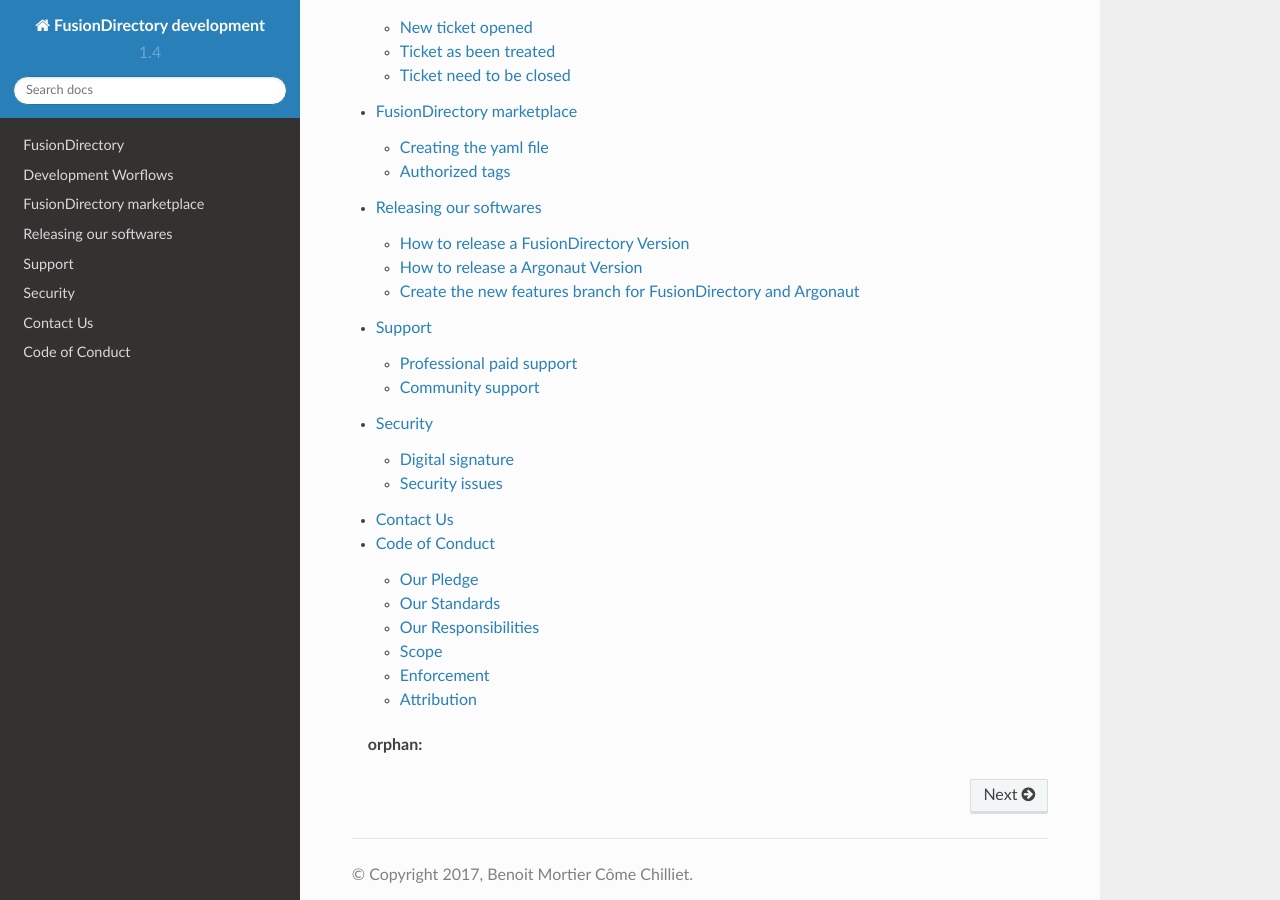
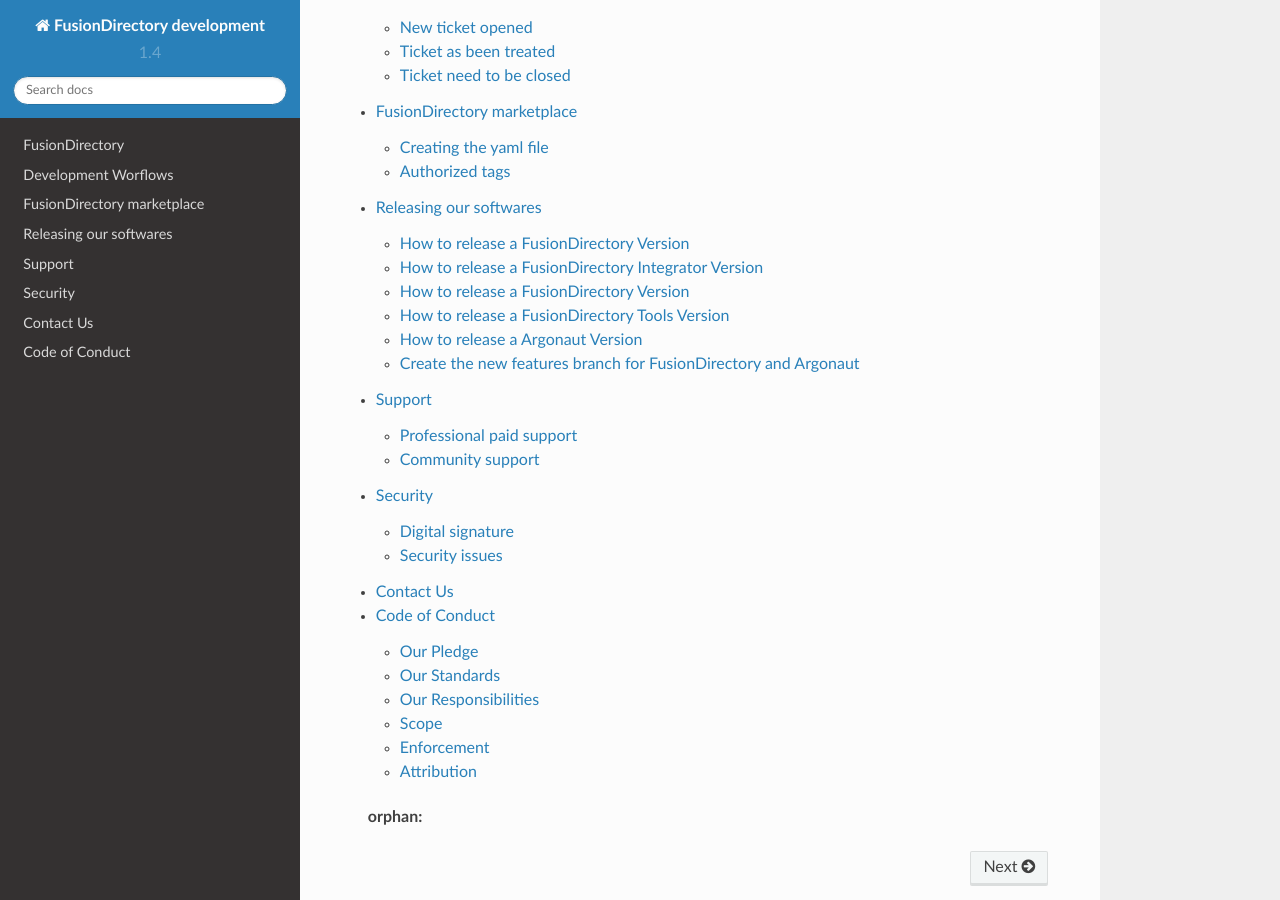
Before and after one commit to fusiondirectory/fusiondirectory-dev-manual, a Sphinx documentation site: the page built from source/index.rst, in a window 1280 px wide and 900 px high, scrolled down 976 px. Built offline with Sphinx 7.4.7 and the Read the Docs theme 2.0.0, drawn with Linux system fonts in a browser that asks for light colours; some of the changed lines change nothing that is shown.

Commit message:
Resolve "Add documentation for integrator, tools, orchestrator"

```diff
--- /dev/null
+++ b/source/releasing/fusiondirectory-integrator.rst
@@ -0,0 +1,83 @@
+How to release a FusionDirectory Integrator Version
+===================================================
+
+-  Update the AUTHORS.md file
+-  Updates the Changelog.md file
+-  Write the upgrade documentation
+-  Update the UPGRADE.md
+-  Merge the fixes branch into master
+
+All those operations have to be made onto the 1.x-fixes branch each one
+of them inside a ticket with the label ~release and with a **MR**
+
+Update the AUTHORS file
+^^^^^^^^^^^^^^^^^^^^^^^
+
+Add the authors of all the patchs we received to the AUTHORS file
+
+::
+
+   * Markus Amersdorfer <der.plusch@subnet.at>
+       Wiki setup, Testing, hints, proposals
+
+Updates the Changelog.md
+^^^^^^^^^^^^^^^^^^^^^^^^
+
+To update the Changelog.md you must first run the following command, at the end you have to put the milestone you want a changelog for
+
+.. code:: shell
+
+   gitlab_changelog.py --config-file ~/.python-gitlab.cfg --gitlab fd --project "fusiondirectory/fusiondirectory-integrator" "FusionDirectory Integrator 1.1"
+
+Update the user documentation
+^^^^^^^^^^^^^^^^^^^^^^^^^^^^^
+
+open an issue ins the  `user manual issues`_ to update the release notes for
+the supported version, label this issue ~release and with the correct
+milestone
+
+The content should got into **source/fusiondirectory-integrator/supported**
+
+the file should be named like in this example current version to new version
+
+1.0-to-1.1.rst
+
+Update the UPGRADE documentation
+^^^^^^^^^^^^^^^^^^^^^^^^^^^^^^^^
+
+Update UPGRADE.md with a new section for the new version corresponding
+to what you have put into `user manual supported`_ after updating the documentation
+for the release
+
+you can run for example
+
+.. code:: shell
+
+   pandoc --from rst --to markdown -o 1.0-to-1.1.md 1.0-to-1.1.rst
+
+directly in the user-manual source to generate the content to copy/paste at the end of UPGRADE.MD
+
+Merge the fixes branch into master
+^^^^^^^^^^^^^^^^^^^^^^^^^^^^^^^^^^
+
+Only a gitlab master account user can do the merge on the master branch
+
+Tag the release
+^^^^^^^^^^^^^^^
+
+After merging the release we need to tag the release. go to `FusionDirectory Integrator tags`_
+
+-  Paste the Changelog.md corresponding to the release we just made
+
+Run the ci for the fusiondirectory-integrator website
+^^^^^^^^^^^^^^^^^^^^^^^^^^^^^^^^^^^^^^^^^^^^^^^^^^^^^
+
+Once the tags for a release are created the CI of fusiondirectory-integrator needs to run
+to update the fusiondirectory integrator website.
+
+The CI is at `FusionDirectory Integrator API`_
+
+.. _user manual issues: https://gitlab.fusiondirectory.org/fusiondirectory/user-manual/-/issues
+.. _user manual supported : https://fusiondirectory-user-manual.readthedocs.io/en/latest/fusiondirectory-integrator/update/supported/index.html
+.. _FusionDirectory Integrator tags : https://gitlab.fusiondirectory.org/fusiondirectory/fusiondirectory-integrator/-/tags
+.. _Fusiondirectory Integrator API : https://gitlab.fusiondirectory.org/applications/fusiondirectory-integrator/-/pipelines
--- /dev/null
+++ b/source/releasing/fusiondirectory-orchestrator.rst
@@ -0,0 +1,83 @@
+How to release a FusionDirectory Version
+========================================
+
+-  Update the AUTHORS.md file
+-  Updates the Changelog.md
+-  Write the upgrade documentation
+-  Update the UPGRADE.md
+-  Merge the fixes branch into master
+
+All those operations have to be made onto the 1.x-fixes branch each one
+of them inside a ticket with the label ~release and with a **MR**
+
+Update the AUTHORS file
+^^^^^^^^^^^^^^^^^^^^^^^
+
+Add the authors of all the patchs we received to the AUTHORS file
+
+::
+
+   * Markus Amersdorfer <der.plusch@subnet.at>
+       Wiki setup, Testing, hints, proposals
+
+Updates the Changelog.md
+^^^^^^^^^^^^^^^^^^^^^^^^
+
+To update the Changelog.md you must first run the following command, at the end you have to put the milestone you want a changelog for
+
+.. code:: shell
+
+   gitlab_changelog.py --config-file ~/.python-gitlab.cfg --gitlab fd --project "fusiondirectory/fusiondirectory-orchestrator "FusionDirectory Orchestrator 1.1"
+
+Update the user documentation
+^^^^^^^^^^^^^^^^^^^^^^^^^^^^^
+
+open an issue ins the  `user manual issues`_ to update the release notes for
+the supported version, label this issue ~release and with the correct
+milestone
+
+The content should got into **source/fusiondirectory-orchestrator/update/supported**
+
+the file should be named like in this example current version to new version
+
+1.0-to-1.1.rst
+
+Update the UPGRADE documentation
+^^^^^^^^^^^^^^^^^^^^^^^^^^^^^^^^
+
+Update UPGRADE.md with a new section for the new version corresponding
+to what you have put into `user manual supported`_ after updating the documentation
+for the release
+
+you can run for example
+
+.. code:: shell
+
+   pandoc --from rst --to markdown -o 1.0-to-1.1.md 1.0-to-1.1.rst
+
+directly in the user-manual source to generate the content to copy/paste at the end of UPGRADE.MD
+
+Merge the fixes branch into master
+^^^^^^^^^^^^^^^^^^^^^^^^^^^^^^^^^^
+
+Only a gitlab master account user can do the merge on the master branch
+
+Tag the release
+^^^^^^^^^^^^^^^
+
+After merging the release we need to tag the release. go to `FusionDirectory Orchestrator tags`_
+
+-  Paste the Changelog.md corresponding to the release we just made
+
+Run the ci for the FusionDirectory Orchestrator website
+^^^^^^^^^^^^^^^^^^^^^^^^^^^^^^^^^^^^^^^^^^^^^^^^^^^^^^^
+
+Once the tag for a release are created the CI of FusionDirectory Orchestrator project needs to run
+to update the FusionDirectory Orchestrator API website
+
+The CI is at `FusionDirectory Orchestrator API`_
+
+.. _user manual issues: https://gitlab.fusiondirectory.org/fusiondirectory/user-manual/-/issues
+.. _user manual supported : https://fusiondirectory-user-manual.readthedocs.io/en/latest/fusiondirectory-orchestrator/update/supported/index.html
+.. _FusionDirectory Orchestrator tags : https://gitlab.fusiondirectory.org/fusiondirectory/fusiondirectory-orchestrator/-/tags
+.. _FusionDirectory Orchestrator API : https://gitlab.fusiondirectory.org/applications/fusiondirectory-orchestrator/-/pipelines
--- /dev/null
+++ b/source/releasing/fusiondirectory-tools.rst
@@ -0,0 +1,74 @@
+How to release a FusionDirectory  Tools Version
+===============================================
+
+-  Update the AUTHORS.md file
+-  Updates the Changelog.md
+-  Write the upgrade documentation
+-  Update the UPGRADE.md
+-  Merge the fixes branch into master
+
+All those operations have to be made onto the 1.x-fixes branch each one
+of them inside a ticket with the label ~release and with a **MR**
+
+Update the AUTHORS file
+^^^^^^^^^^^^^^^^^^^^^^^
+
+Add the authors of all the patchs we received to the AUTHORS file
+
+::
+
+   * Markus Amersdorfer <der.plusch@subnet.at>
+       Wiki setup, Testing, hints, proposals
+
+Updates the Changelog.md
+^^^^^^^^^^^^^^^^^^^^^^^^
+
+To update the Changelog.md you must first run the following command, at the end you have to put the milestone you want a changelog for
+
+.. code:: shell
+
+   gitlab_changelog.py --config-file ~/.python-gitlab.cfg --gitlab fd --project "fusiondirectory/fusiondirectory-tools "FusionDirectory Tools 1.1"
+
+Update the user documentation
+^^^^^^^^^^^^^^^^^^^^^^^^^^^^^
+
+open an issue ins the  `user manual issues`_ to update the release notes for
+the supported version, label this issue ~release and with the correct
+milestone
+
+The content should got into **source/fusiondirectory-tools/update/supported**
+
+the file should be named like in this example current version to new version
+
+ex: 1.0-to-1.1.rst
+
+Update the UPGRADE documentation
+^^^^^^^^^^^^^^^^^^^^^^^^^^^^^^^^
+
+Update UPGRADE.md with a new section for the new version corresponding
+to what you have put into `user manual supported`_ after updating the documentation
+for the release
+
+you can run for example
+
+.. code:: shell
+
+   pandoc --from rst --to markdown -o 1.0-to-1.1.md 1.0-to-1.1.rst
+
+directly in the user-manual source to generate the content to copy/paste at the end of UPGRADE.MD
+
+Merge the fixes branch into master
+^^^^^^^^^^^^^^^^^^^^^^^^^^^^^^^^^^
+
+Only a gitlab master account user can do the merge on the master branch
+
+Tag the release
+^^^^^^^^^^^^^^^
+
+After merging the release we need to tag the release. go to `FusionDirectory Tools tags`_
+
+-  Paste the Changelog.md corresponding to the release we just made
+
+.. _user manual issues: https://gitlab.fusiondirectory.org/fusiondirectory/user-manual/-/issues
+.. _user manual supported : https://fusiondirectory-user-manual.readthedocs.io/en/latest/fusiondirectory/update/supported/index.html
+.. _FusionDirectory Tools tags : https://gitlab.fusiondirectory.org/fusiondirectory/fusiondirectory-tools/-/tags
--- a/source/releasing/index.rst
+++ b/source/releasing/index.rst
@@ -6,6 +6,9 @@
 .. toctree::
    :maxdepth: 2
 
-   fusiondirectory-source.rst
+   fusiondirectory.rst
+   fusiondirectory-integrator.rst
+   fusiondirectory-orchestrator.rst
+   fusiondirectory-tools.rst
    argonaut-source.rst
    new-feature-branch.rst
```
Also changed, not shown: source/releasing/fusiondirectory.rst (renamed from source/releasing/fusiondirectory-source.rst).
